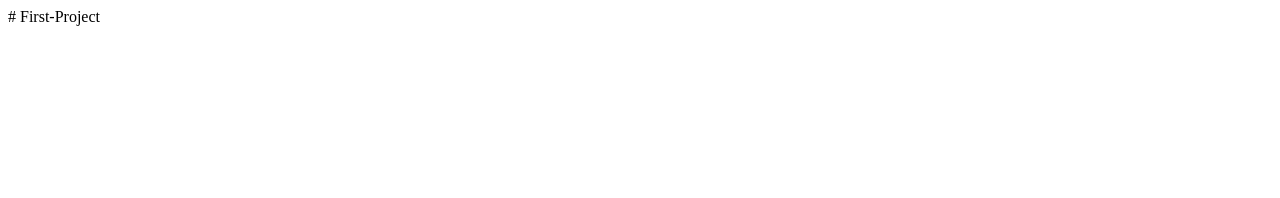
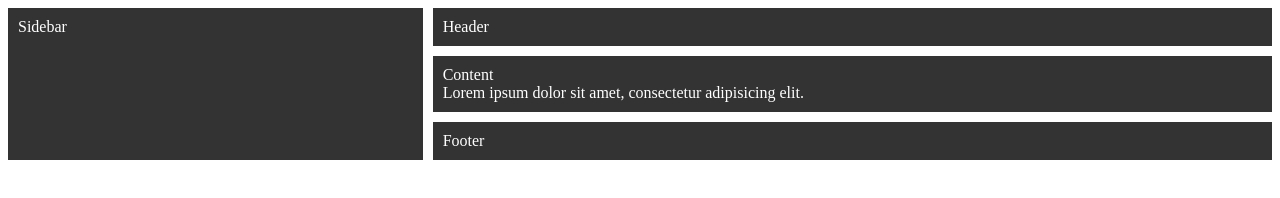
Before and after one commit to minhtam257/First-Project, a plain HTML site: page index.html in a window 1280 px wide. Drawn offline with Linux system fonts and the light colour scheme.

Commit message:
Update index.html

```diff
--- a/index.html
+++ b/index.html
@@ -1 +1,38 @@
-# First-Project
+<div class="grid-layout">
+  <div class="header">Header</div>
+  <div class="sidebar">Sidebar</div>
+  <div class="content">
+    Content
+    <br>
+    Lorem ipsum dolor sit amet, consectetur adipisicing elit.
+  </div>
+  <div class="footer">Footer</div>
+</div>
+<style>
+.grid-layout {
+  display: grid;
+  grid-gap: 10px;
+  grid-template-columns: repeat(3, 1fr);
+  grid-template-areas:
+    'sidebar header header'
+    'sidebar content content'
+    'sidebar footer  footer';
+  color: white;
+}
+.grid-layout > div {
+  background: #333;
+  padding: 10px;
+}
+.sidebar {
+  grid-area: sidebar;
+}
+.content {
+  grid-area: content;
+}
+.header {
+  grid-area: header;
+}
+.footer {
+  grid-area: footer;
+}
+</style>
```
